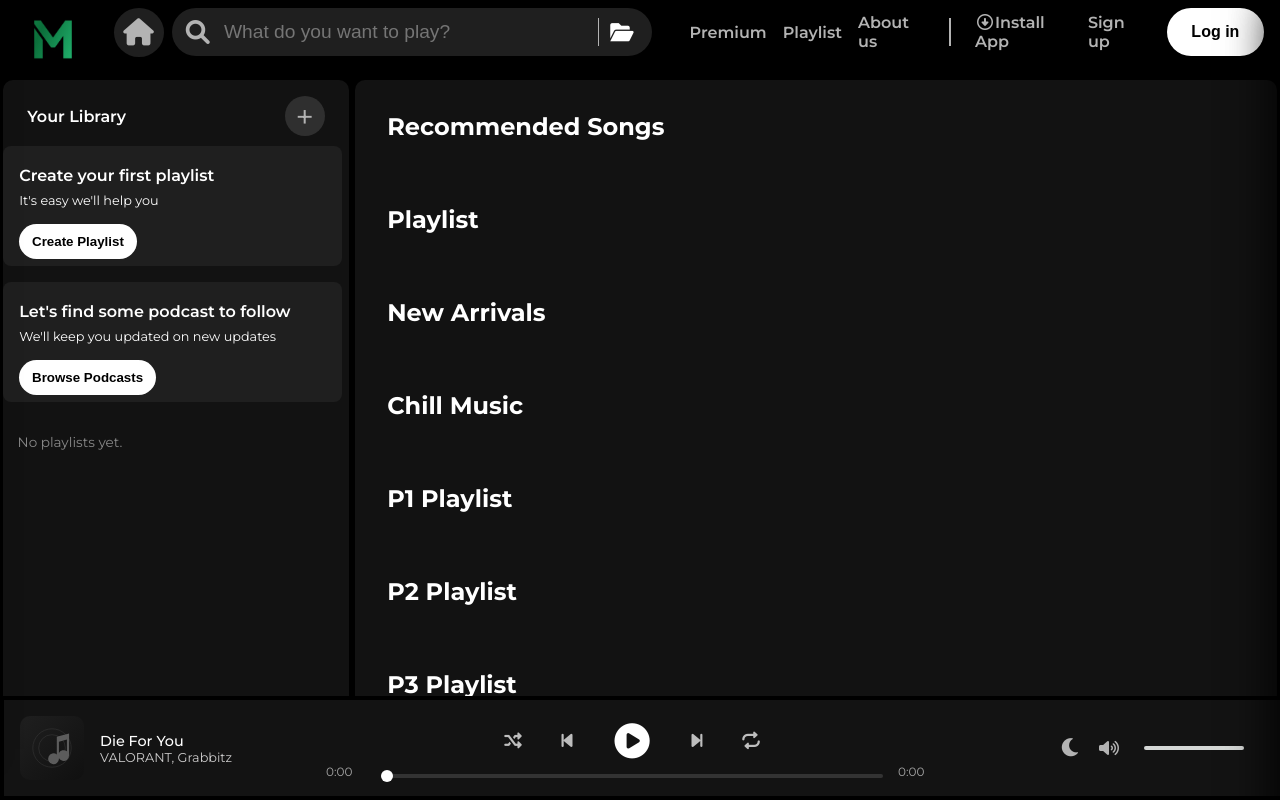
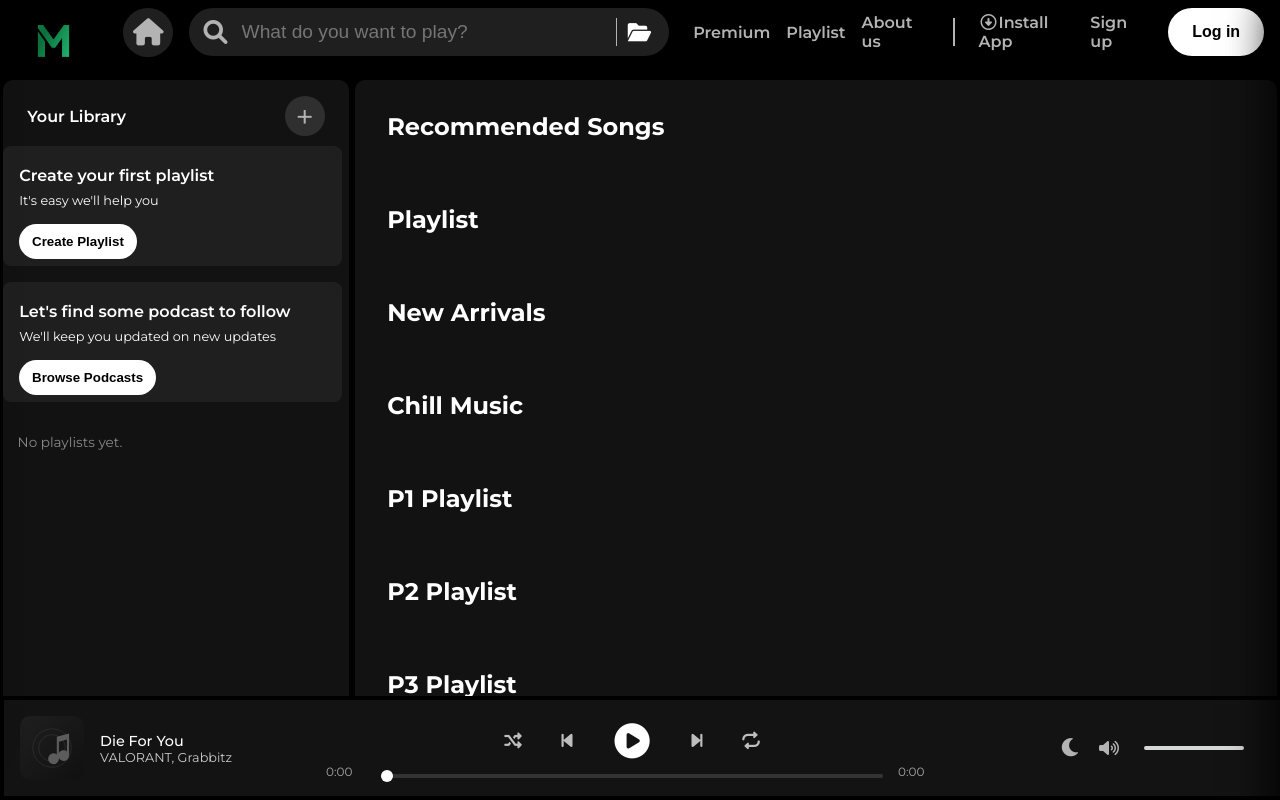
Before and after one commit to MrxOscar303/Melodiax-, a website: page public/Index.html in a window 1280 px wide. Drawn offline with Linux system fonts and the light colour scheme; no server answers.

```diff
--- a/public/Style.css
+++ b/public/Style.css
@@ -40,7 +40,7 @@ nav {
     display: flex;
     align-items: center;
     justify-content: center;
-    margin: 0 0.5rem;
+    margin: 0 1rem;
     cursor: pointer;
 }
 
@@ -238,8 +238,8 @@ nav {
 
 .logo-m {
     display: inline-block;
-    width: 5.6rem;
-    height: 4.67rem;
+    width: 4.7rem;
+    height: 3.48rem;
     -webkit-mask-image: url('assets/m-logo-mask.png');
     mask-image: url('assets/m-logo-mask.png');
     -webkit-mask-size: contain;
@@ -320,7 +320,7 @@ body.red-theme .logo-wrap:focus-visible .logo-m {
     background-color: #1f1f1f;
     padding: 8px;
     border-radius: 50%;
-    margin: 0 0.5rem;
+    margin: 0 1rem;
     color: rgb(179, 179, 179);
     transition: 0.2;
     cursor: pointer;
```
